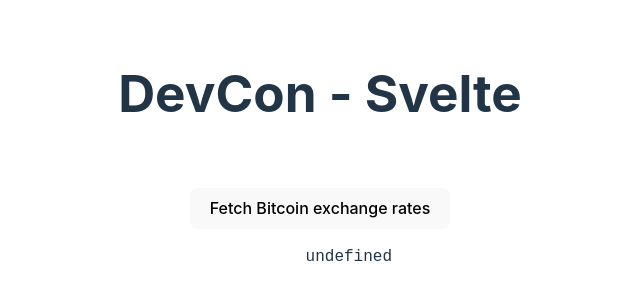
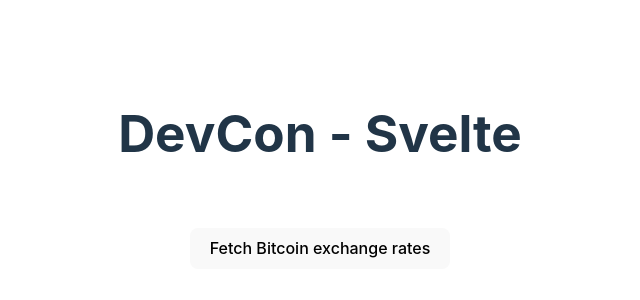
Before and after one commit to stufro/svelte-demo, a Svelte app: page / in a window 1280 px wide. Shown: the part 214-514 px from the top of the page, without its empty margins (320-960 px from the left). Built offline with nearby package versions, Linux system fonts and the light colour scheme.

Commit message:
print currency exchanges in cards

```diff
--- a/src/App.svelte
+++ b/src/App.svelte
@@ -1,22 +1,34 @@
 <script>
+    import { current_component } from "svelte/internal";
+
   let data;
 
   const fetchData = async () => {
     data = await fetch('https://api.coindesk.com/v1/bpi/currentprice.json')
                  .then((response) => response.json())
-                 .then((json) => JSON.stringify(json, null, 1))
   }
 </script>
 
 <main>
-  <div>
   <h1>DevCon - Svelte</h1>
 
   <div class="card">
     <button on:click={fetchData}>Fetch Bitcoin exchange rates</button>
 
-    <pre>
-      {data}
-    </pre>
+    {#if data}
+      <h2>{data.chartName} Exchange Rates</h2>
+      <i>Last updated: {data.time.updated}</i>
+
+      <div class="d-flex">
+        {#each Object.values(data.bpi) as currency}
+          <div class="card">
+            <h3>{currency.code}</h3>
+            <i>{currency.description}</i>
+
+            <p>{currency.rate}</p>
+          </div>
+        {/each}
+      </div>
+    {/if}
   </div>
 </main>
```
